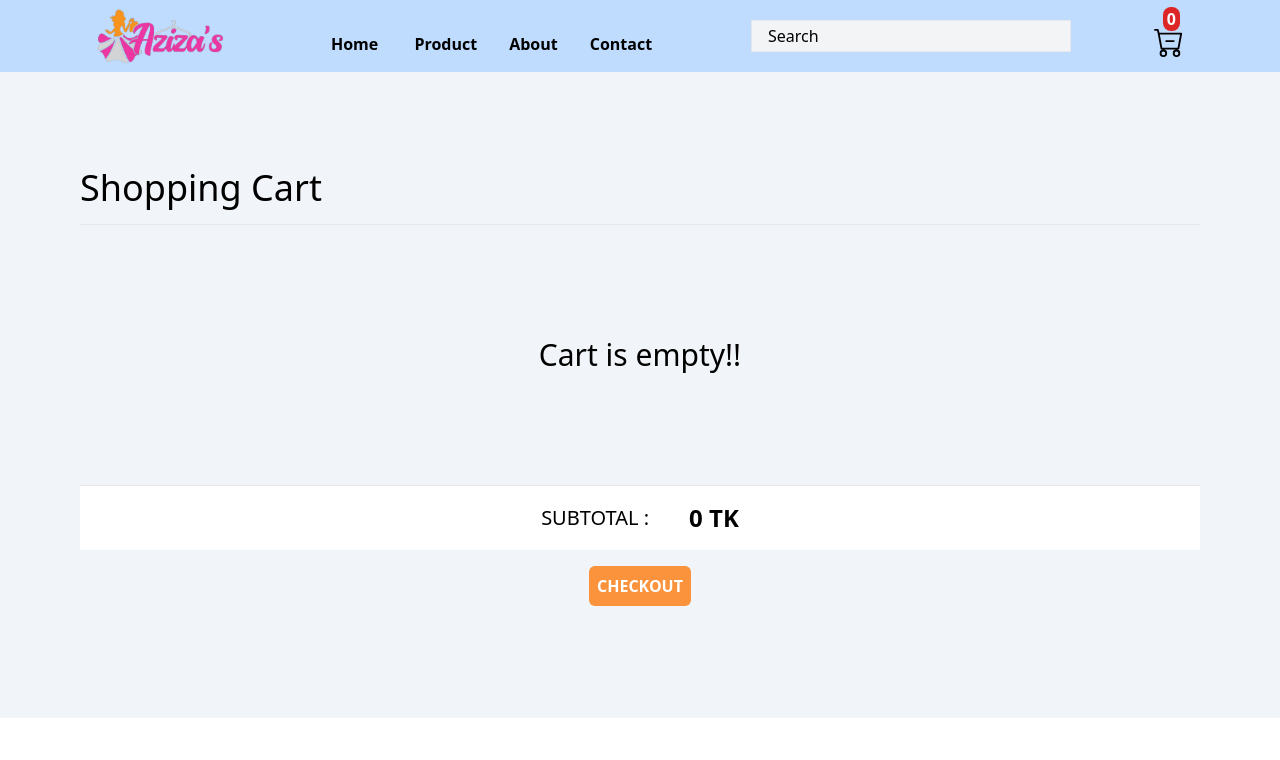
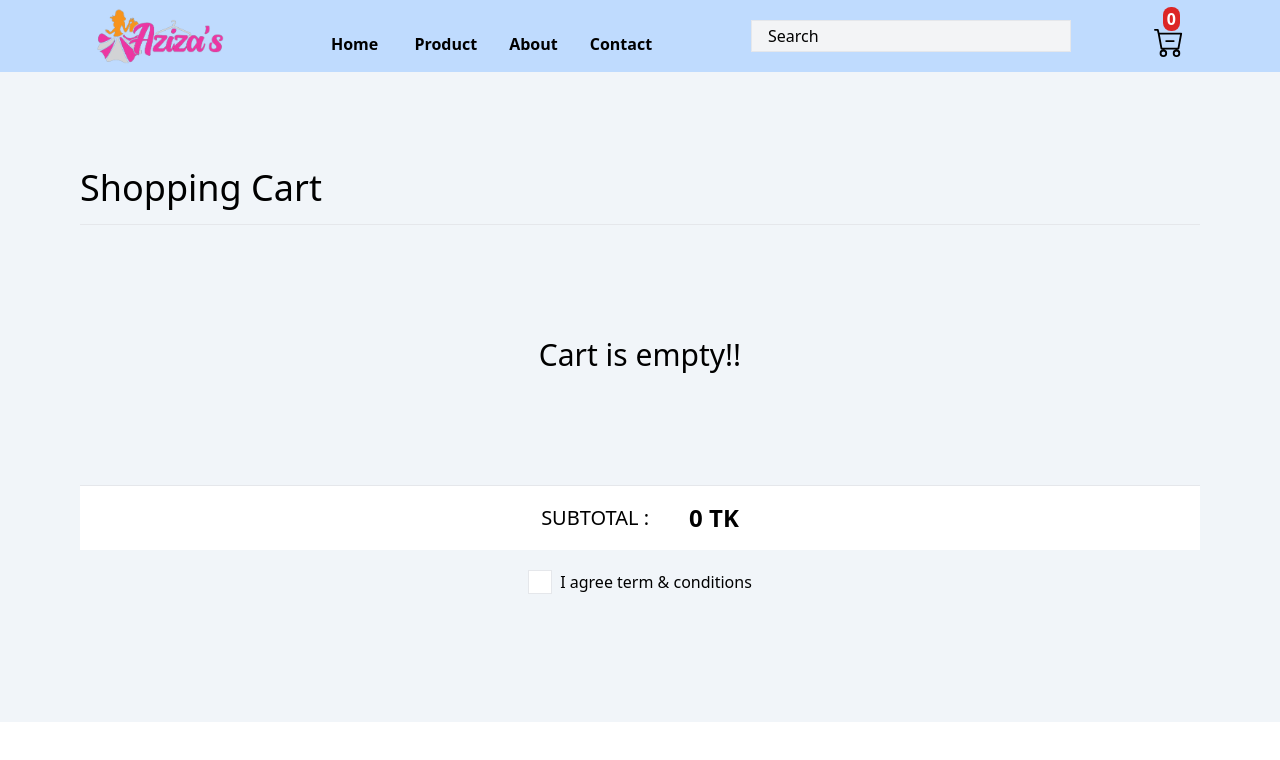
Before and after one commit to Tareq-dev/aziza-fashion, a React (Create React App) app: page /cart in a window 1280 px wide. Shown: the top 760 px of the page. Built offline with nearby package versions, Linux system fonts and the light colour scheme.

Commit message:
cart checkout component

```diff
--- a/src/components/Cart/Cart.js
+++ b/src/components/Cart/Cart.js
@@ -1,9 +1,12 @@
-import React from 'react'
-// import SingleCart from '../SingleCart/SingleCart'
+import React, { useState } from 'react'
+import { Link } from 'react-router-dom';
 
 function Cart({ cart, addToCard, onRemoveItem, onRemoveCart }) {
 
+    const [check, setCheck] = useState(false)
     const itemsPrice = cart.reduce((a, c) => a + c.quantity * c.price, 0);
+
+
 
     return (
         <div className='py-24 px-20'>
@@ -42,8 +45,16 @@ function Cart({ cart, addToCard, onRemoveItem, onRemoveCart }) {
                 <p className='text-2xl font-bold ml-10'>{itemsPrice} TK</p>
 
             </div>
+            <div className='flex justify-center items-center mt-5'>
+                <div onClick={() => setCheck(!check)} className='w-6 h-6 bg-white border'>
+                    {check === true && <span className="p-1">&#10003;</span>}
+                </div>
+                <p className='ml-2'>I agree term & conditions</p>
+            </div>
             <div className='flex justify-center items-center py-4'>
-            <button className='bg-orange-400 p-2 font-semibold text-white rounded-md' type="">CHECKOUT</button>
+                {cart.length ? <button disabled className='bg-orange-400 p-2 font-semibold  text-white rounded-md' type="">
+                    <Link to={check && "/"}>CHECKOUT</Link>
+                </button> : ""}
             </div>
         </div>
     )
--- /dev/null
+++ b/src/components/CheckOut/CheckOut.js
@@ -0,0 +1,11 @@
+import React from 'react'
+
+function CheckOut() {
+  return (
+    <div>
+
+    </div>
+  )
+}
+
+export default CheckOut
```
